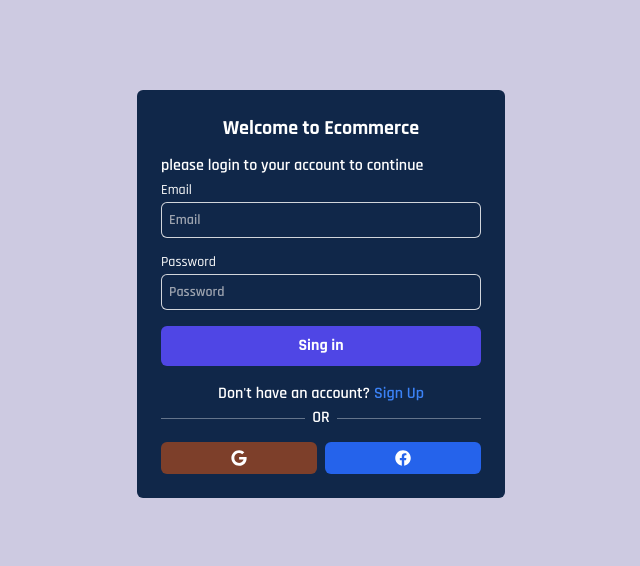
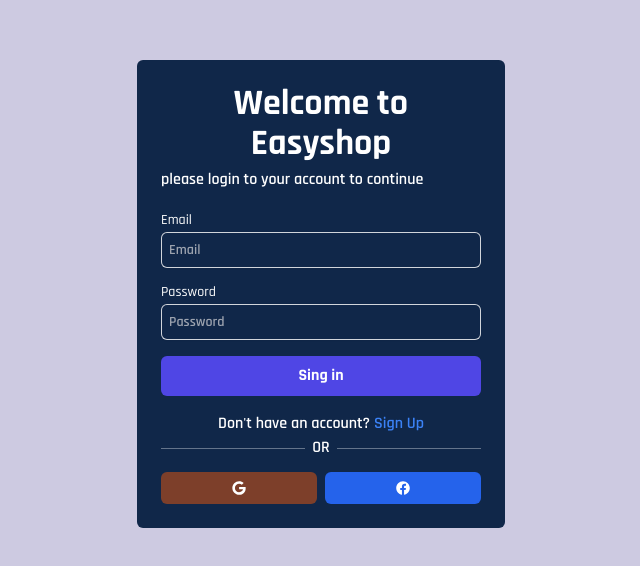
Before and after one commit to arswe/easyshop, a React (Create React App) app in the folder admin/: page /login in a window 1280 px wide. Shown: the part 106-672 px from the top of the page, without its empty margins (319-959 px from the left). Built offline with nearby package versions, Linux system fonts and the light colour scheme.

Commit message:
Register

```diff
--- a/admin/src/auth/Login.jsx
+++ b/admin/src/auth/Login.jsx
@@ -8,8 +8,8 @@ const Login = () => {
     <div className='min-w-screen min-h-screen bg-[#cdcae1] flex justify-center items-center '>
       <div className='w-96 text-[#ffffff] p-2'>
         <div className='bg-[#102749] p-6 rounded-md'>
-          <h1 className='text-xl font-bold text-center mb-3 '>Welcome to Ecommerce </h1>
-          <p>please login to your account to continue</p>
+          <h1 className='text-4xl font-bold text-center mb-1 '>Welcome to Easyshop </h1>
+          <p className='mb-4'>please login to your account to continue</p>
           <form action=''>
             <div className='col-span-full mb-3'>
               <label htmlFor='email' className='block text-sm font-medium leading-6 text-white'>
@@ -56,7 +56,7 @@ const Login = () => {
               <div>
                 <p className='text-center mt-4'>
                   Don't have an account?{' '}
-                  <Link to='/login' className='text-blue-500 hover:text-indigo-700'>
+                  <Link to='/register' className='text-blue-500 hover:text-indigo-700'>
                     Sign Up
                   </Link>
                 </p>
@@ -72,14 +72,15 @@ const Login = () => {
 
               <div className='flex justify-center items-center gap-2'>
                 <div className='w-40 h-8 rounded-md bg-orange-600/50 flex justify-center items-center'>
-                  <span>
+                  <button type='button' className='text-sm font-semibold leading-6 '>
                     <FaGoogle />
-                  </span>
+                  </button>
+                  <span></span>
                 </div>
                 <div className='w-40 h-8 rounded-md bg-blue-600 flex justify-center items-center'>
-                  <span>
+                  <button type='button' className='text-sm font-semibold leading-6 '>
                     <FaFacebook />
-                  </span>
+                  </button>
                 </div>
               </div>
             </div>
--- a/admin/src/auth/Register.jsx
+++ b/admin/src/auth/Register.jsx
@@ -8,8 +8,8 @@ const Register = () => {
     <div className='min-w-screen min-h-screen bg-[#cdcae1] flex justify-center items-center '>
       <div className='w-96 text-[#ffffff] p-2'>
         <div className='bg-[#102749] p-6 rounded-md'>
-          <h1 className='text-xl font-bold text-center mb-3 '>Welcome to Ecommerce </h1>
-          <p>please register to continue your account</p>
+          <h1 className='text-4xl font-bold text-center mb-1 '>Welcome to Easyshop </h1>
+          <p className='mb-4'>please register to continue your account</p>
           <form action=''>
             <div className='col-span-full mb-3'>
               <label htmlFor='name' className='block text-sm font-medium leading-6 text-white'>
@@ -98,7 +98,7 @@ const Register = () => {
               </div>
 
               <div className='flex justify-center items-center gap-2'>
-                <div className='w-40 h-8 rounded-md bg-orange-600/50 flex justify-center items-center'>
+                <div className='w-40 h-8 rounded-md bg-orange-700 flex justify-center items-center'>
                   <span>
                     <FaGoogle />
                   </span>
--- a/admin/src/index.js
+++ b/admin/src/index.js
@@ -1,4 +1,4 @@
-import React, { lazy } from 'react'
+import React, { lazy, Suspense } from 'react'
 import ReactDOM from 'react-dom/client'
 import { BrowserRouter } from 'react-router-dom'
 
@@ -9,6 +9,8 @@ const App = lazy(() => import('./App'))
 const root = ReactDOM.createRoot(document.getElementById('root'))
 root.render(
   <BrowserRouter>
-    <App />
+    <Suspense>
+      <App />
+    </Suspense>
   </BrowserRouter>
 )
```
